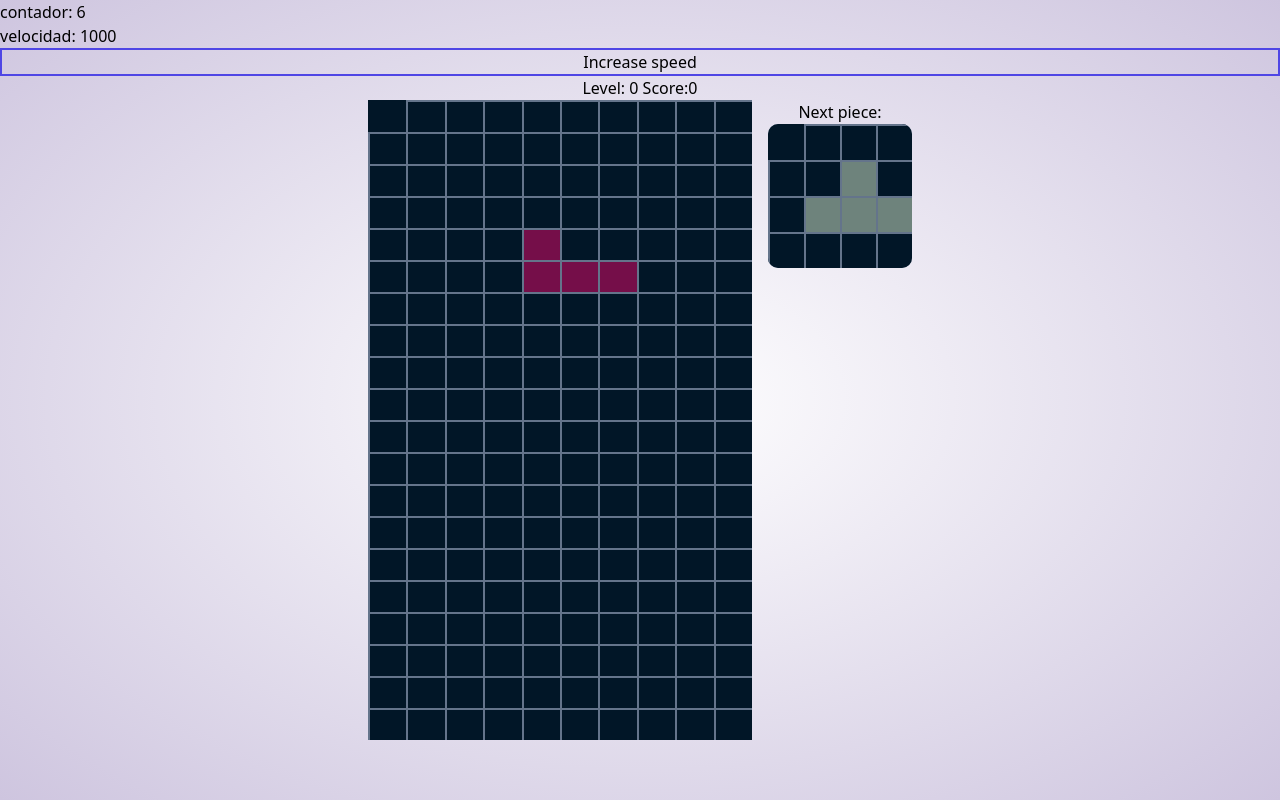
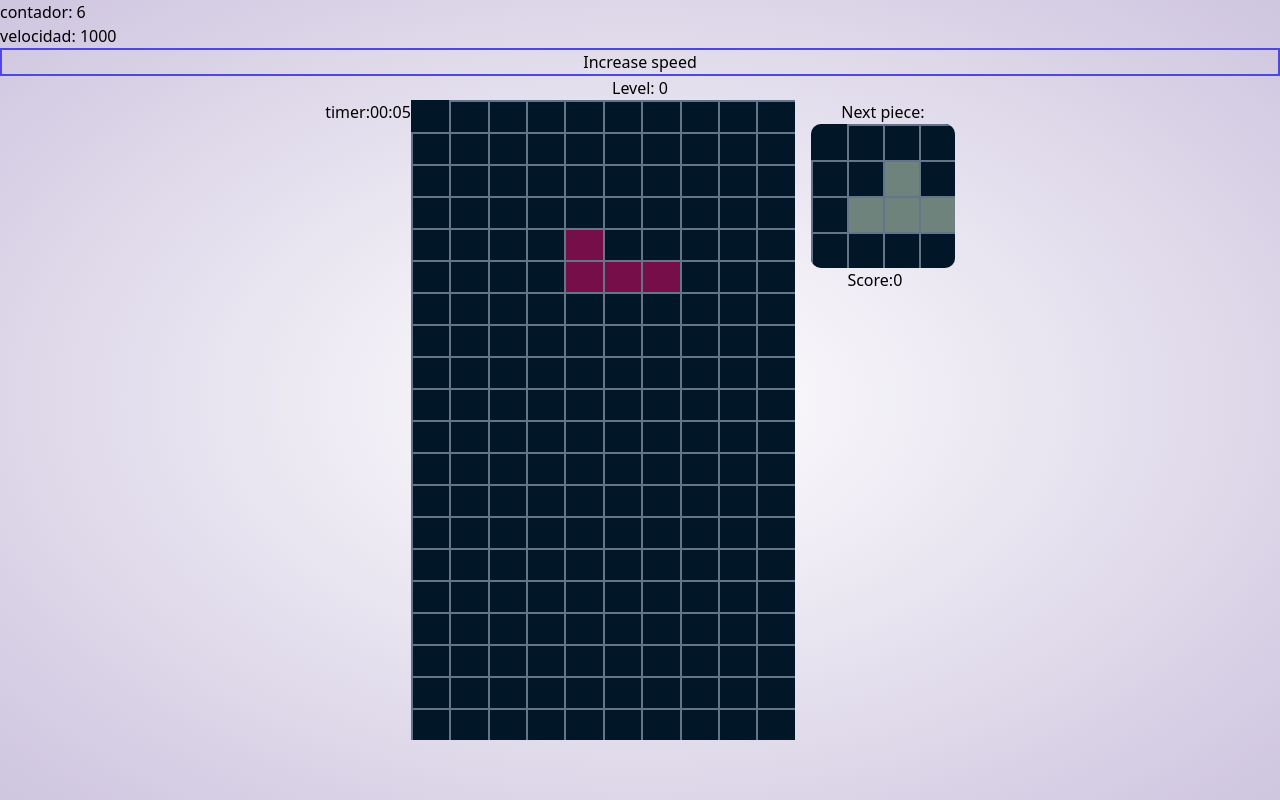
Before and after one commit to Diegdary/tetrisweb, a Next.js app in the folder tetris/: page / in a window 1280 px wide. Built offline with nearby package versions, Linux system fonts and the light colour scheme.

Commit message:
scoring system terminated.

```diff
--- a/tetris/app/menu.tsx
+++ b/tetris/app/menu.tsx
@@ -1,13 +1,15 @@
 interface menuProps {
     retryfunc:() => void,
-    visible:Boolean
+    visible:Boolean,
+    score:number
 }
-export default function Menu({retryfunc,visible}:menuProps): React.JSX.Element{
+export default function Menu({retryfunc,visible,score}:menuProps): React.JSX.Element{
     const onScreen= visible? "visible": "invisible";
 
     return <div className={`${onScreen} flex flex-col justify-evenly items-center absolute top-[50%] translate-y-[-50%] w-96 h-56 bg-[#961d25]
     self-center text-center rounded-[20px] outline outline-[3px] outline-[#610c12] `}>
         <h2 className="text-white font-bold text-2xl">It seems like you have lost...</h2>
+        <h3 className="text-white text-xl">Score: {score}</h3>
         <button className="p-[8px] w-[50%] bg-[#a22931] text-white border border-[#701d23] rounded-lg font-semibold" onClick={retryfunc}>Go again?</button>
     </div>
 }
--- a/tetris/app/page.tsx
+++ b/tetris/app/page.tsx
@@ -8,12 +8,31 @@ import NextPiece from "./nextPiece";
 
 
 export default function Page() {
+  const [timer,settimer] = useState<number>(0);
   const [counter,setcounter]= useState<number>(0);
   const [speed,setspeed]= useState<number>(1000);
   const [board,setboard] = useState<Board>({matrix:[],pointer:{index:{current:null,next:1},value:[]}});
   const [score,setscore] = useState<Score>({level:0,score:0});
   const [onMenu,setonMenu] = useState<Boolean>(false);
   const buttonref = useRef<HTMLButtonElement>(null);
+
+  const timeConverter = (seconds:number)=>{
+    let minutes:number|string = Math.floor(seconds/60);
+    let remainingSeconds:number|string = seconds - minutes*60;
+    minutes = minutes<10?`0${minutes}`:minutes;
+    remainingSeconds= remainingSeconds<10?`0${remainingSeconds}`:remainingSeconds;
+    return `${minutes}:${remainingSeconds}`;
+  }
+
+  useEffect(()=>{
+    const intervl = setTimeout(()=>{
+      if (!onMenu) {
+        settimer(last => last+1);
+      }
+    },1000)
+
+  },[onMenu,timer]);
+
 
   const emptyMatrix:()=>number[][] = ()=>{
     let temp_matrix:number[][]= [];
@@ -40,9 +59,7 @@ export default function Page() {
         setspeed(last => last/2);
       }
       else{
-        if(buttonref.current){
-          buttonref.current.innerHTML="Too much speed!!";
-        }
+          buttonref.current!.innerHTML="Too much speed!!";
       }
   }
 
@@ -345,17 +362,31 @@ export default function Page() {
       })
   }
 
+  const levelup = (_counter:number):void=>{
+      const map: Levels = {380:"1",620:"2",1000:"3",1600:"4",2000:"5"};
+      if (_counter in map){
+        let lvl = parseInt(map[_counter as keyof Levels]);
+        setscore(last => {
+          lvl = Math.max(lvl, last.level);
+          return {
+          level:lvl,score:last.score}}
+        )
+        increaseSpeed();
+      }
+  }
+
+  const selfLevelup = ()=>{
+      setscore(last => {
+        const newlvl = last.level <5 ? last.level+1 : last.level;
+        return {level:newlvl,score:last.score}})
+      increaseSpeed();
+}
 
 
   useEffect( ()=>{//this guy will change the matrix every 'speed' seconds
     // 'X' ARE GOING TO BE THE ROWS AND 'Y' THE COLUMNS (Ik it doesn't make sense but it was the way I saw it)
     setTimeout(()=>{
-      const map: Levels = {380:"1",620:"2",1000:"3",1600:"4",2000:"Max"};
-      if (counter in map){
-        const lvl = parseInt(map[counter as keyof Levels]);
-        console.log("level: " + lvl)
-        setscore(last => {return {level:lvl,score:last.score}})
-      }
+      levelup(counter);
       setboard(lastBoard => {
         if(board.matrix.length != 0){
 
@@ -418,7 +449,7 @@ export default function Page() {
 
               //(before) restart
 
-                setscore(last => {return {level:last.level,score: last.score +(4*rows_burned*(0.25*last.level+0.75))}});
+                setscore(last => {return {level:last.level,score: last.score +Math.floor(Math.pow((4*rows_burned*(0.25*last.level+0.75)),1.5))}});
                 setcounter(last => last + 1);
                 return {matrix:temp_board.matrix,pointer:{index:{current:null,next:temp_board.pointer.index.next},value:[]}}
 
@@ -469,6 +500,8 @@ export default function Page() {
     setcounter(0);
     setspeed(1000);
     setscore({level:0,score:0});
+    settimer(0);
+    buttonref.current!.innerHTML="Increase speed";
   }
 
 
@@ -477,15 +510,21 @@ export default function Page() {
 
     <p>contador: {counter}</p>
     <p>velocidad: {speed}</p>
-    <button className="border-solid border-2 border-indigo-600 " id="123" ref={buttonref} onClick={increaseSpeed}>Increase speed</button>
-    <div className="text-center">Level: {score.level}  Score:{score.score}</div>
-    <div className="flex justify-center">
+    <button className="border-solid border-2 border-indigo-600 " id="123" ref={buttonref} onClick={selfLevelup}>Increase speed</button>
+    <div className="text-center">Level: {score.level}</div>
+    <div id="main content" className="flex justify-center">
       <div>
-        <Menu retryfunc={retryGame} visible={onMenu}/>
+        timer:{timeConverter(timer)}
+      </div>
+      <div>
+        <Menu retryfunc={retryGame} visible={onMenu} score={score.score}/>
         <Boardt matrix={board.matrix} pointer={board.pointer}/>
       </div>
+      <div>
+        <NextPiece index={board.pointer.index.next}/>
+        <div className="text-center">Score:{score.score}</div>
+      </div>
 
-      <NextPiece index={board.pointer.index.next}/>
     </div>
 
   </div>
```
